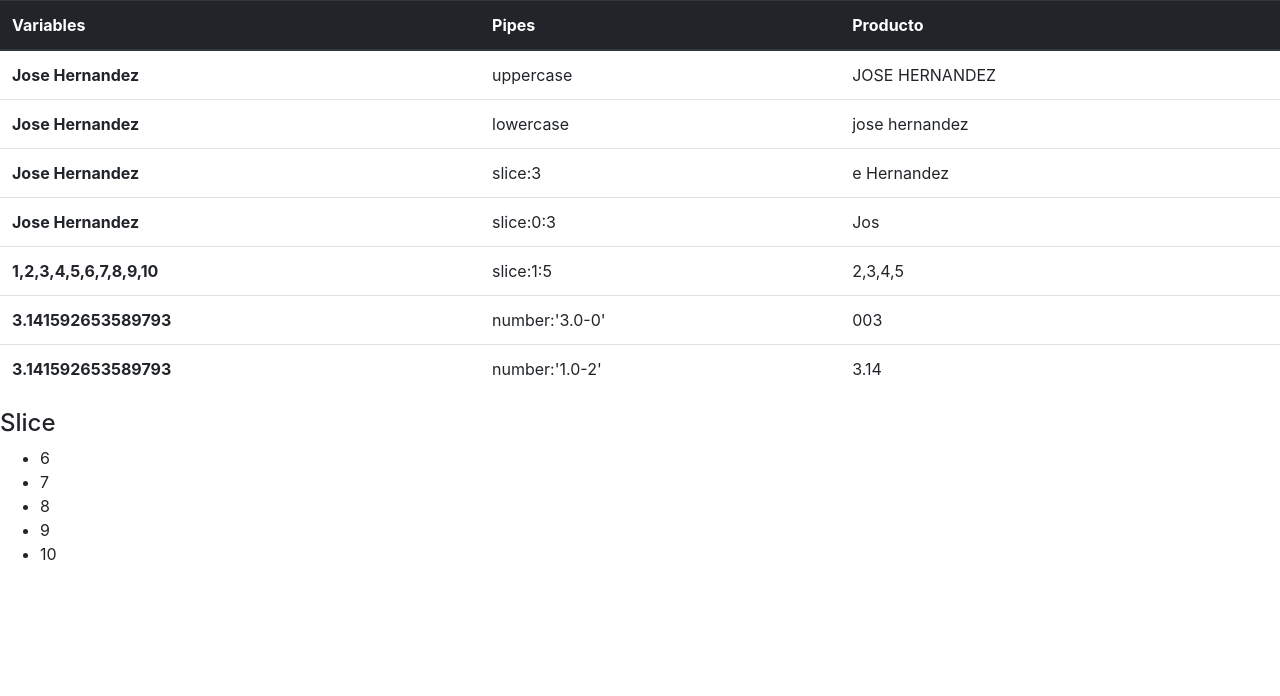
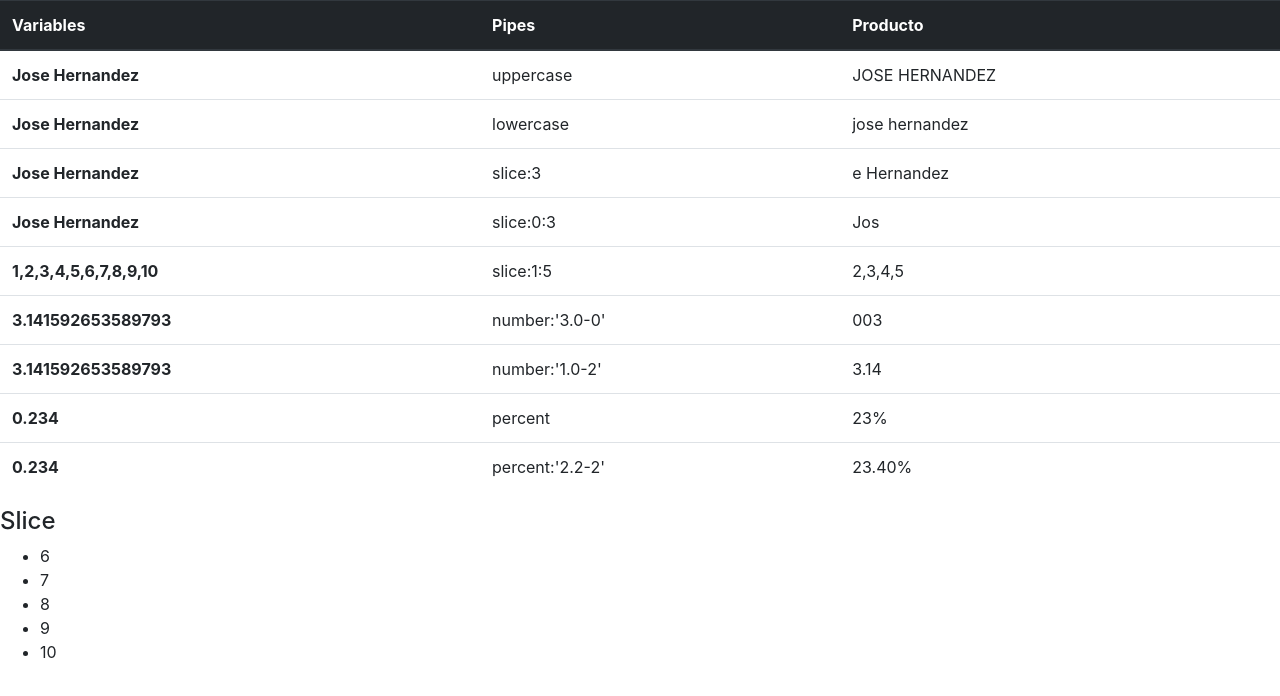
Before and after one commit to jose2889/03-pipes-angular, an Angular app: page / in a window 1280 px wide. Shown: the top 696 px of the page. Built offline with nearby package versions, Linux system fonts and the light colour scheme.

Commit message:
pipes de porcentaje

```diff
--- a/src/app/app.component.html
+++ b/src/app/app.component.html
@@ -43,6 +43,16 @@
             <td>number:'1.0-2'</td>
             <td>{{ PI | number:'1.0-2'}}</td>
         </tr>
+        <tr>
+            <th>{{a}}</th>
+            <td>percent</td>
+            <td>{{ a | percent}}</td>
+        </tr>
+        <tr>
+            <th>{{a}}</th>
+            <td>percent:'2.2-2'</td>
+            <td>{{ a | percent:'2.2-2'}}</td>
+        </tr>
     </tbody>
 </table>
 
--- a/src/app/app.component.ts
+++ b/src/app/app.component.ts
@@ -11,4 +11,6 @@
   arreglo = [1,2,3,4,5,6,7,8,9,10];
 
   PI = Math.PI;
+
+  a = 0.234;
 }
```
